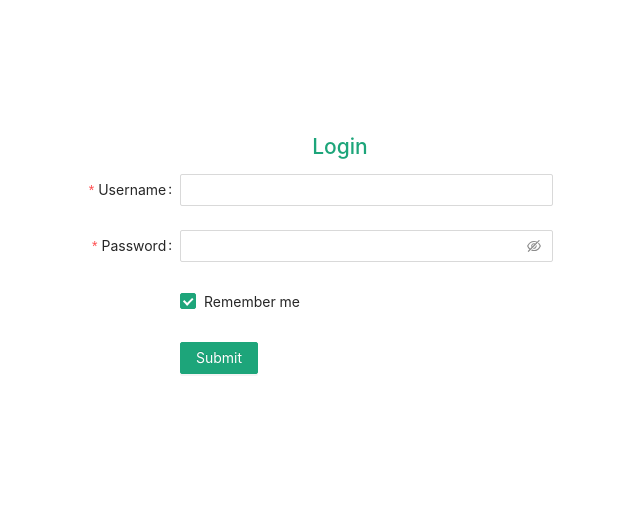
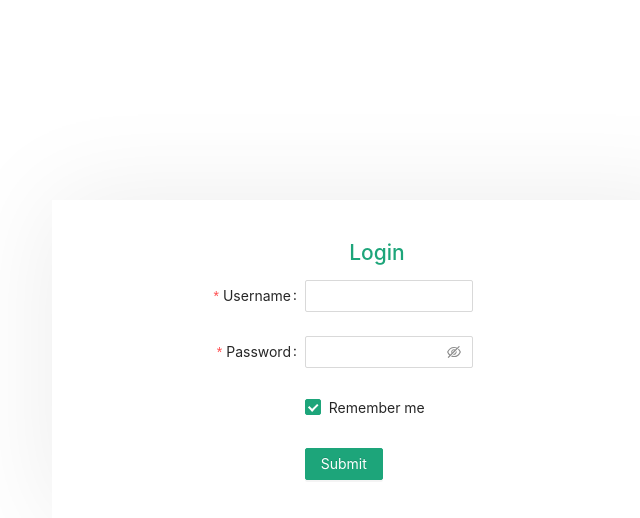
Before and after one commit to longtkhd/React_Study_Mobx, a React (Create React App) app in the folder myapp/: page /login in a window 1280 px wide. Shown: the top 518 px of the page, without its empty margins (300-940 px from the left). Built offline with nearby package versions, Linux system fonts and the light colour scheme.

Commit message:
style login

```diff
--- a/myapp/package.json
+++ b/myapp/package.json
@@ -11,6 +11,7 @@
     "axios": "^0.20.0",
     "craco-less": "^1.17.0",
     "dotenv": "^8.2.0",
+    "less-loader": "^7.0.1",
     "mobx": "^5.15.6",
     "mobx-react": "^6.3.0",
     "react": "^16.13.1",
--- a/myapp/src/App.js
+++ b/myapp/src/App.js
@@ -1,5 +1,4 @@
 import React from 'react';
-import { Button } from 'antd';
 import './App.less';
 import { BrowserRouter, Route, Switch } from 'react-router-dom';
 import Home from './pages/Home'
--- a/myapp/src/App.less
+++ b/myapp/src/App.less
@@ -1 +1,3 @@
 @import '~antd/dist/antd.less';
+
+// @body-background: #666666;
--- a/myapp/src/pages/Login/index.js
+++ b/myapp/src/pages/Login/index.js
@@ -1,7 +1,7 @@
 import { Form, Input, Button, Checkbox } from 'antd';
 import React, { useState } from 'react'
-import styles from './style.less'
-import { observer, inject } from 'mobx-react'
+import styles from './index.less'
+import { observer } from 'mobx-react'
 import { useStores } from '../../hooks/loginStore'
 
 const layout = {
@@ -11,7 +11,7 @@ const layout = {
 
 };
 const tailLayout = {
-    wrapperCol: { offset: 9, span: 16 },
+    wrapperCol: { offset: 9, span: 10 },
 };
 
 
@@ -21,16 +21,6 @@ const Demo = observer(() => {
     const { loginStore } = useStores();
     const [email, setEmail] = useState('');
     const [password, setPassword] = useState('')
-
-
-
-
-
-
-
-
-
-
 
 
     const onFinish = values => {
@@ -57,7 +47,8 @@ const Demo = observer(() => {
 
 
     return (
-        <div className="formW">
+        <div className=''>
+            <div className='form'>
                 <h2>Login</h2>
 
                 <Form
@@ -98,6 +89,7 @@ const Demo = observer(() => {
                     </Form.Item>
                 </Form>
             </div>
+        </div>
 
     );
 });
--- /dev/null
+++ b/myapp/src/pages/Login/index.less
@@ -0,0 +1,26 @@
+h2 {
+    color: @primary-color;
+    text-align: center;
+}
+
+.form {
+    position: absolute;
+    top: 45%;
+    left: 40%;
+    margin: -160px 0 0 -160px;
+    width: 650px;
+    height: 320px;
+    padding: 36px;
+    box-shadow: 0 0 100px rgba(0, 0, 0, 0.08);
+
+
+
+    p {
+        color: rgb(204, 204, 204);
+        text-align: center;
+        margin-top: 16px;
+        font-size: 12px;
+        display: flex;
+        justify-content: space-between;
+    }
+}
--- a/myapp/src/pages/Login/style.less
+++ /dev/null
@@ -1,10 +0,0 @@
-.formW {
-    margin-top: 130px;
-
-
-}
-
-h2 {
-    color: @primary-color;
-    text-align: center;
-}
--- a/myapp/src/stores/login.store.js
+++ b/myapp/src/stores/login.store.js
@@ -1,4 +1,3 @@
-import React from "react";
 import { observable, action, decorate } from 'mobx';
 import axios from 'axios'
 import { BASE_URL } from '../urlConfig'
```
Also changed, not shown: 1 other file (tests, documents, lock files or other folders). Lines whose indentation alone changed are shown as unchanged.
